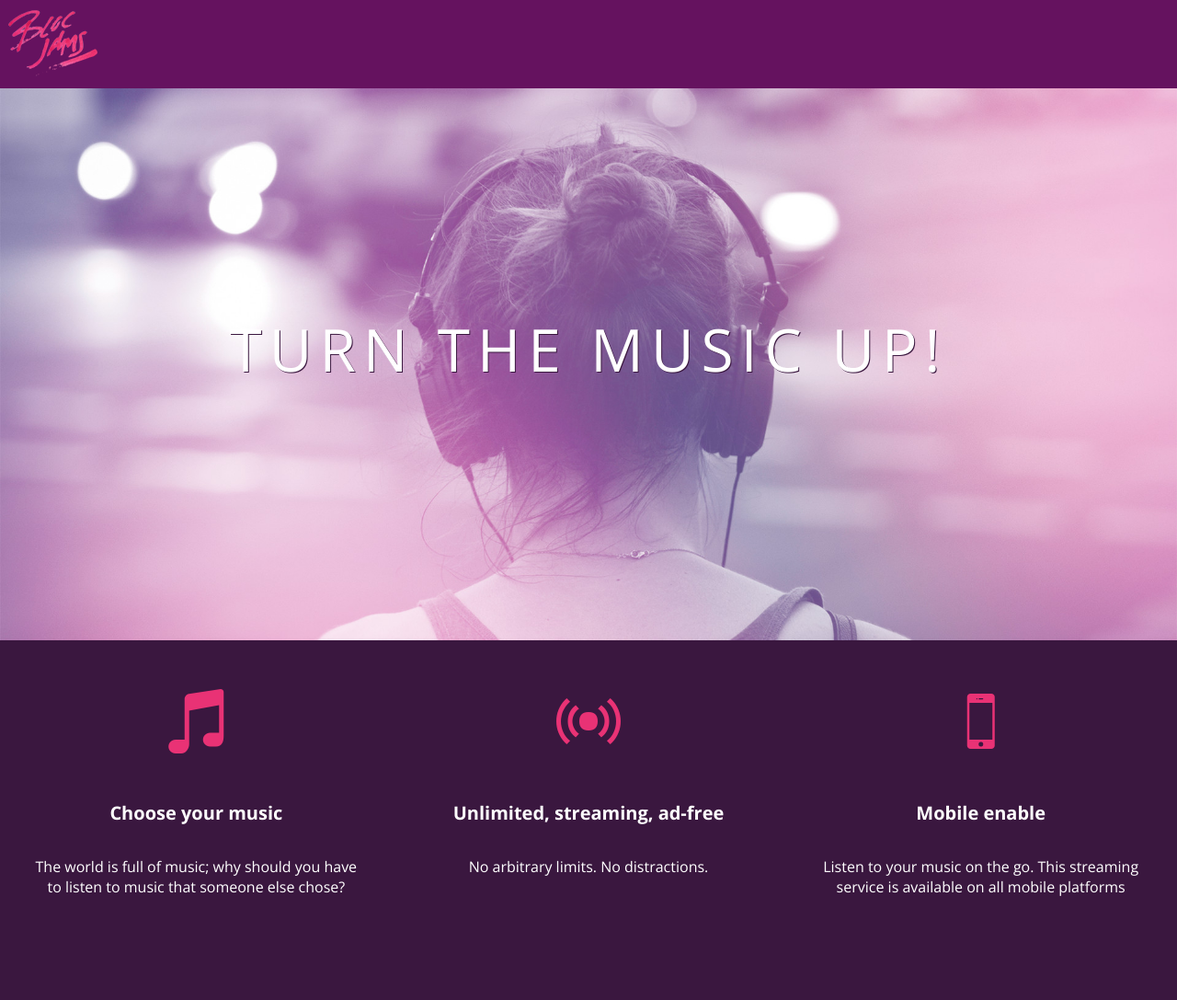
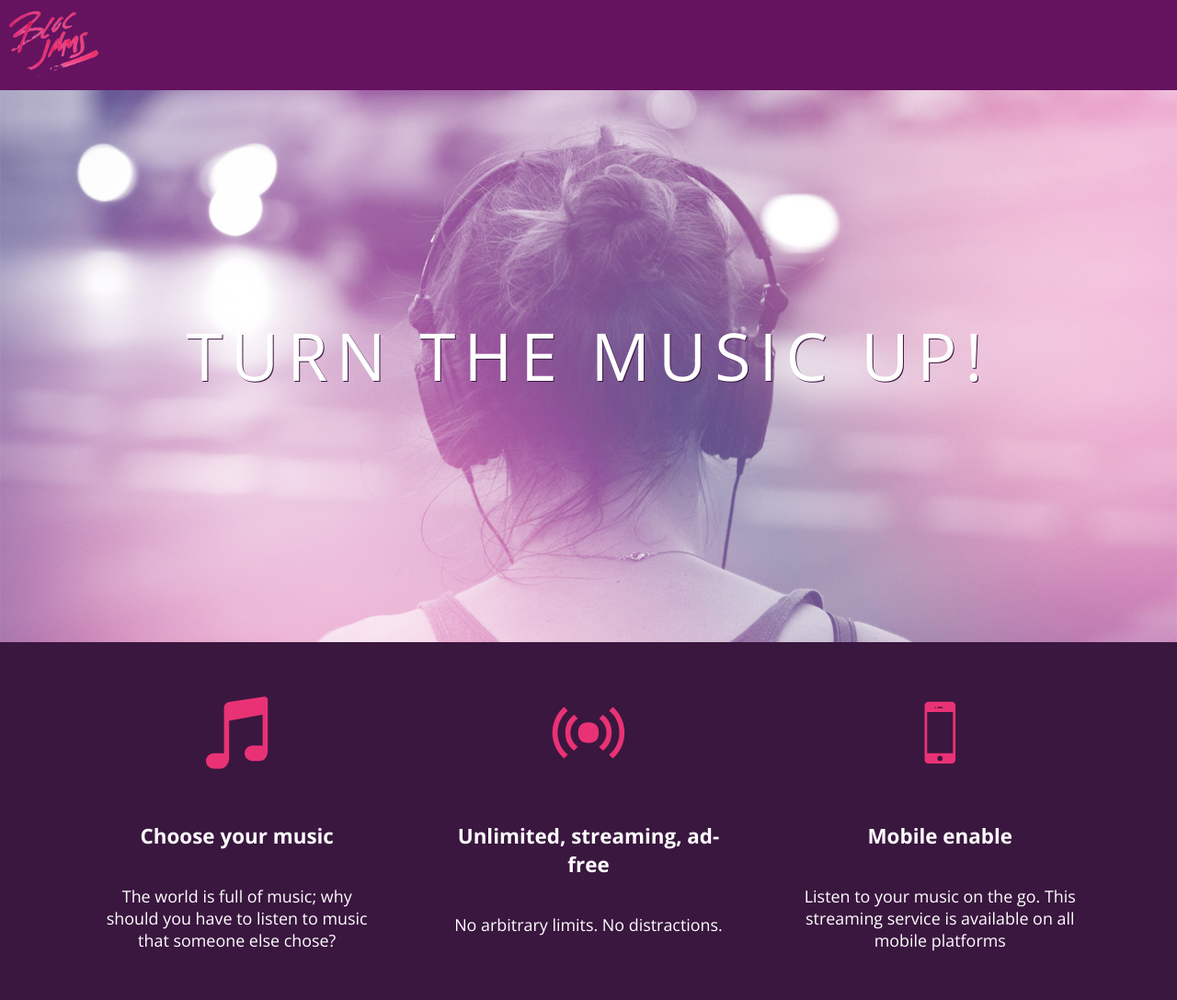
Before and after one commit to kroehl/bloc-jams, a plain HTML site: page index.html in a window 1280 px wide. Shown: the whole page at 92% size. Before the commit the page ends 1023 px from the top, so only its background shows below. Drawn offline with nearby package versions, Linux system fonts and the light colour scheme; files whose address does not match are found by name.

Commit message:
Checkpoint 8 interfaces: completed

```diff
--- a/index.html
+++ b/index.html
@@ -2,10 +2,12 @@
 <html>
     <head>
         <title>Bloc Jams</title>
+        <meta name="viewport" content="width=device-width, initial-scale=1">
         <link rel="stylesheet" type="text/css" href="http://fonts.googleapis.com/css?family=Open+Sans:400,800,600,700,300">
         <link rel="stylesheet" type="text/css" href="http://code.ionicframework.com/ionicons/2.0.1/css/ionicons.min.css">
         <link rel="stylesheet" type="text/css" href="C:\Users\Kristin\bloc\bloc-jams\styles\normalize.css">
         <link rel="stylesheet" type="text/css" href="C:\Users\Kristin\bloc\bloc-jams\styles\main.css">
+        <link rel="stylesheet" type="text/css" href="C:\Users\Kristin\bloc\bloc-jams\styles\landing.css">
     </head>
     <body class="landing">
         <nav class="navbar"><!-- navigation bar -->
@@ -15,7 +17,7 @@
 
             <h1 class="hero-title">Turn the music up!</h1>
         </section>
-        <section class="selling-points"><!-- selling points -->
+        <section class="selling-points container"><!-- selling points -->
             <div class="point">
                 <span class ="ion-music-note"></span>
                 <h5 class="point-title">Choose your music</h5>
--- /dev/null
+++ b/styles/landing.css
@@ -0,0 +1,54 @@
+body.landing {
+    background-color: rgb(58,23,63);
+ }
+
+ .hero-content {
+     position: relative;
+     min-height: 600px;
+     background-image: url(../assets/images/bloc_jams_bg.jpg);
+     background-repeat: no-repeat;
+     background-position: center center;
+     background-size: cover;
+ }
+
+.hero-content .hero-title {
+    position: absolute;
+    top: 40%;
+    -webkit-transform: translateY(-50%);
+    -moz-transform: translateY(-50%);
+    -ms-transform: translateY(-50%);
+    transform: translateY(-50%);
+    width: 100%;/* makes sure the title inhabits the full width of its container */
+    text-align: center; /* aligns text in the horizontal center of the element */
+    font-size: 4rem; /* specifies the size of the font in root em units */
+    font-weight: 300; /* makes the font thinner or lighter weight */
+    text-transform: uppercase; /* transforms the text to be all uppercase lettering */
+    letter-spacing: 0.5rem; /* puts 0.5 root ems worth of space between each letter */
+    text-shadow: 1px 1px 0px rgb(58,23,63); /* creates a shadow underneath the text for readability over the image */
+ }
+
+
+ .selling-points {
+     position: relative;
+     display: table;
+     width: 100%;
+ }
+
+ .point {
+     display: table-cell;
+     position: relative;
+     width: 33.3%;
+     padding: 2rem;
+     text-align: center;
+ }
+
+ .point .point-title {
+     font-size: 1.25rem;
+ }
+
+ .ion-music-note,
+ .ion-radio-waves,
+ .ion-iphone {
+     color: rgb(233,50,117);
+     font-size: 5rem;
+ }
--- a/styles/main.css
+++ b/styles/main.css
@@ -1,3 +1,10 @@
+*, *::before, *::after{
+    -moz-boz-sizing: border-box;
+    -webkit-box-sizing: border-box;
+    box-sizing: border-box;
+}
+
+
 html{
     height: 100%; /*make sure our HTML takes up 100% of the browser window*/
     font-size: 100%;
@@ -23,55 +30,21 @@ body.landing {
     left: 2rem;
 }
 
-.hero-content {
-    position: relative; /* positioning will be explained in a resource */
-    min-height: 600px;  /* hero content element must be_at least_ 600 pixels */
-    background-image: url(../assets/images/bloc_jams_bg.jpg);
-    background-repeat: no-repeat;
-    background-position: center center;
-    background-size: cover;
+/* Medium and small screens (640px) */
+@media (min-width: 40rem) {
+    html{font-size: 112%;}
+ }
+/* Large screens (1024px) */
+@media (min-width: 64rem) {
+    html{font-size: 120%;}
+ }
+
+.container{
+    margin: 0 auto;
+    max-width: 64rem;
 }
 
-.hero-content .hero-title {
-    position: absolute;             /* positioning will be explained in a resource */
-    top: 40%;                       /* positioning will be explained in a resource */
-    -webkit-transform: translateY(-50%);
-    -moz-transform: translateY(-50%);
-    -ms-transform: translateY(-50%);
-    transform: translateY(-50%);
-    width: 100%;                    /* makes sure the title inhabits the full width of its container */
-    text-align: center;             /* aligns text in the horizontal center of the element */
-    font-size: 4rem;                /* specifies the size of the font in root em units */
-    font-weight: 300;               /* makes the font thinner or lighter weight */
-    text-transform: uppercase;      /* transforms the text to be all uppercase lettering */
-    letter-spacing: 0.5rem;         /* puts 0.5 root ems worth of space between each letter */
-    text-shadow: 1px 1px 0px rgb(58,23,63); /* creates a shadow underneath the text for readability over the image */
- }
-
-.selling-points {
-    position: relative;
-    display: table;
-    width: 100%;
-    -webkit-box-sizing: border-box;
-    -moz-box-sizing: border-box;
-    box-sizing: border-box;
- }
-
- .point {
-    display: table-cell;
-    position: relative;
-    width: 33.3%;
-    padding: 2rem;
-    text-align: center;
- }
-
- .point .point-title {
-    font-size: 1.25rem;
- }
-
- .ion-music-note,
- .ion-radio-waves,
- .ion-iphone {
-    color: rgb(233,50,117);
-    font-size: 5rem;
- }
+/*Medium screens (640px)*/
+@media (min-width: 40rem){
+    html{font-size: 112%;}
+}
```
